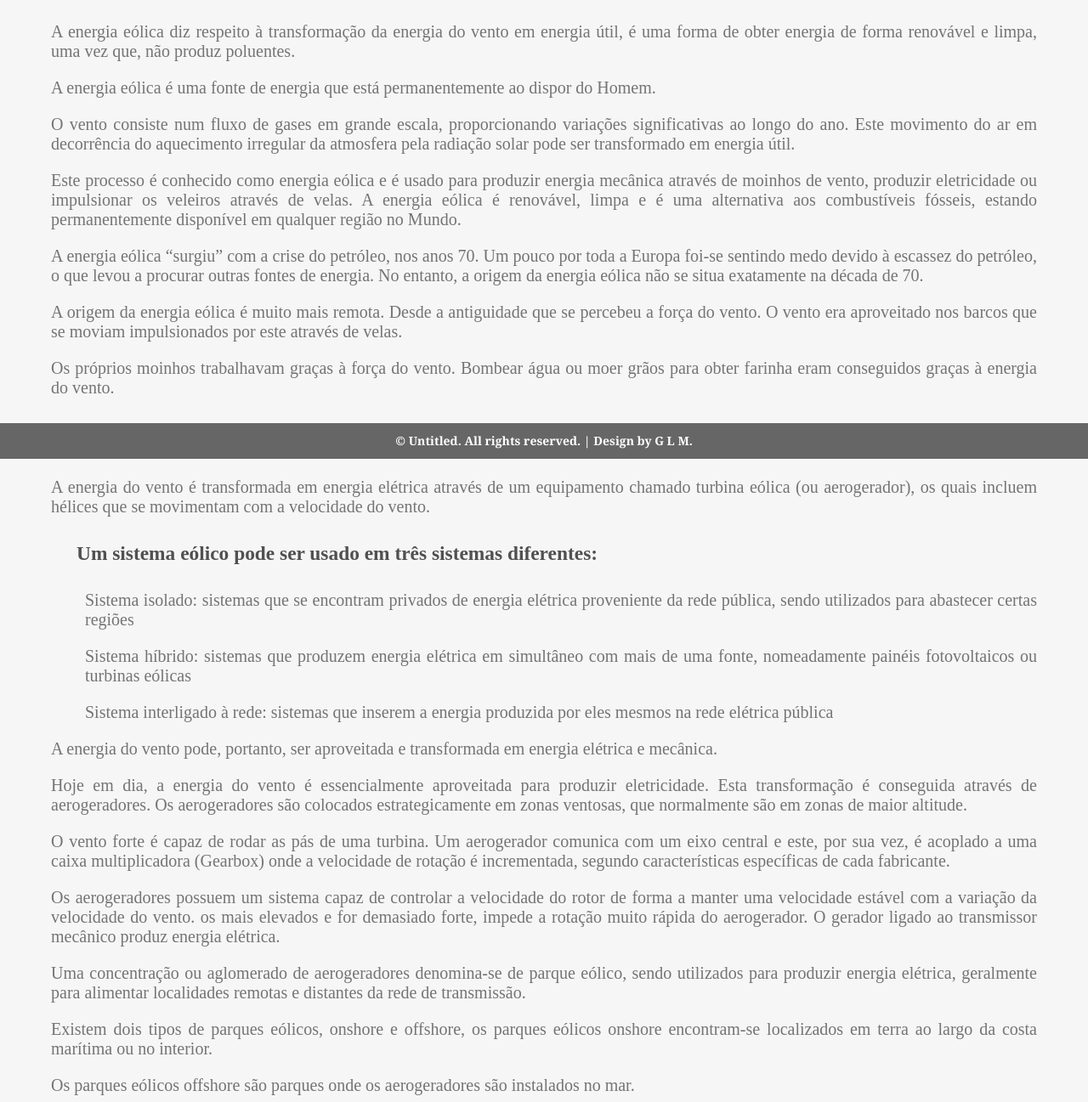
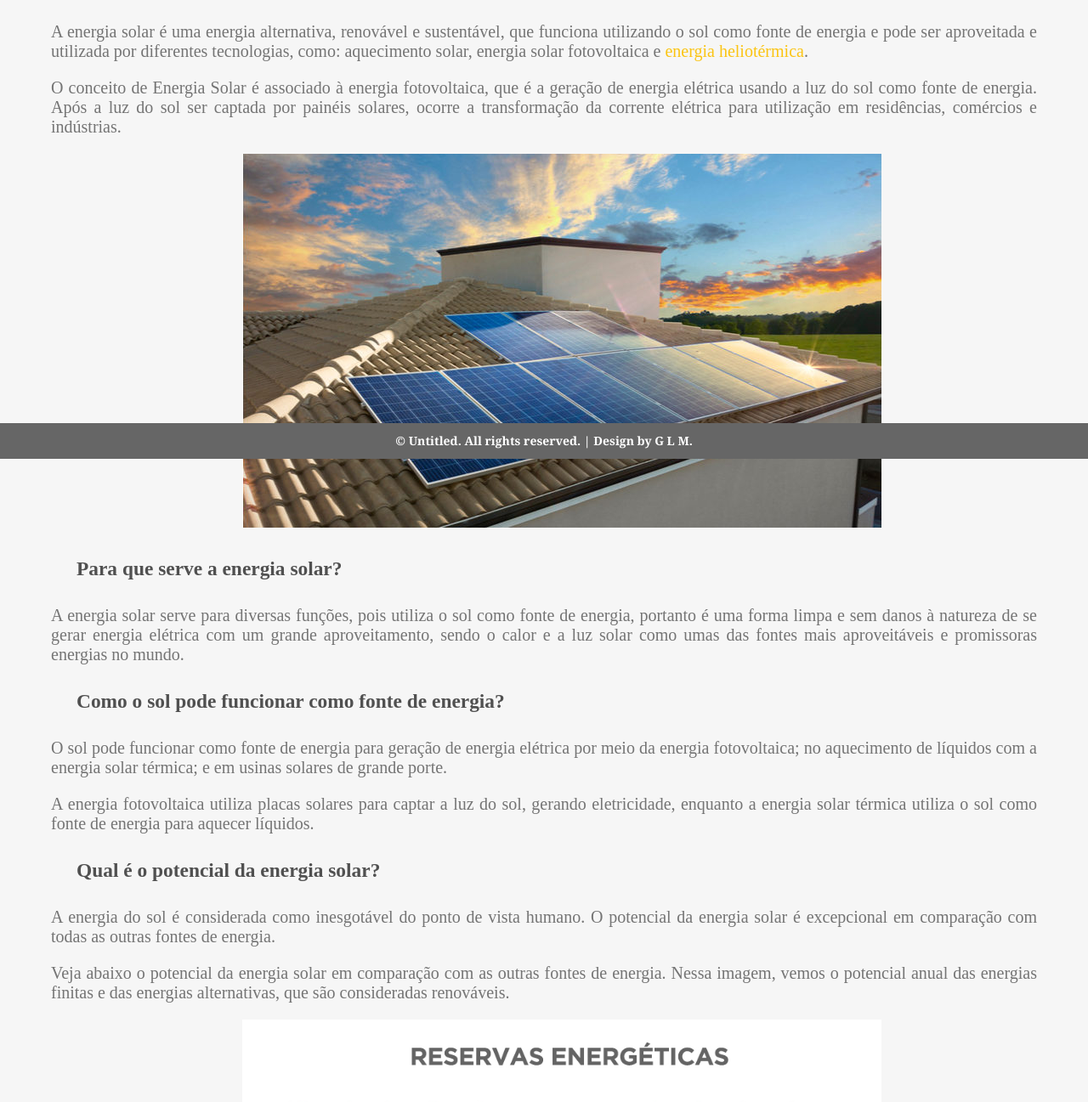
Before and after one commit to lucasbarboza97/lucasbarboza97.github.io, a plain HTML site: page affordable-and-clean-energy/main/solar-energy.html in a window 1280 px wide. Shown: the part 260-1557 px from the top of the page at 85% size. Drawn offline with Linux system fonts and the light colour scheme.

Commit message:
Add files via upload
Corrigido os textos para energia solar e geotérmica.

```diff
--- a/affordable-and-clean-energy/css/energys.css
+++ b/affordable-and-clean-energy/css/energys.css
@@ -25,3 +25,7 @@
     color: rgb(80, 80, 80);
     font-weight: 700;
 }
+
+.link{
+    color: #FBC412;
+}
--- /dev/null
+++ b/affordable-and-clean-energy/css/solar-energy.css
@@ -0,0 +1,5 @@
+.img-solar-energy{
+    width: 752px;
+    height: 440px;
+    margin-left: 225px;
+}
--- a/affordable-and-clean-energy/main/solar-energy.html
+++ b/affordable-and-clean-energy/main/solar-energy.html
@@ -2,6 +2,7 @@
 <html class="home-page">
     <link href="../css/style.css" rel="stylesheet">
     <link href="../css/energys.css" rel="stylesheet">
+    <link href="../css/solar-energy.css" rel="stylesheet">
 
     <head class="head">
         <title> Affordable and clean energy </title>
@@ -24,42 +25,42 @@
 
                 <div class="text-energys">
 
-                    <p>A energia eólica diz respeito à transformação da energia do vento em energia útil, é uma forma de obter energia de forma renovável e limpa, uma vez que, não produz poluentes.</p>
-                    <p>A energia eólica é uma fonte de energia que está permanentemente ao dispor do Homem.</p>
-                    <p>O vento consiste num fluxo de gases em grande escala, proporcionando variações significativas ao longo do ano. Este movimento do ar em decorrência do aquecimento irregular da atmosfera pela radiação solar pode ser transformado em energia útil.</p>
-                    <p>Este processo é conhecido como energia eólica e é usado para produzir energia mecânica através de moinhos de vento, produzir eletricidade ou impulsionar os veleiros através de velas. A energia eólica é renovável, limpa e é uma alternativa aos combustíveis fósseis, estando permanentemente disponível em qualquer região no Mundo.</p>
-                    <p>A energia eólica “surgiu” com a crise do petróleo, nos anos 70. Um pouco por toda a Europa foi-se sentindo medo devido à escassez do petróleo, o que levou a procurar outras fontes de energia. No entanto, a origem da energia eólica não se situa exatamente na década de 70.</p>
-                    <p>A origem da energia eólica é muito mais remota. Desde a antiguidade que se percebeu a força do vento. O vento era aproveitado nos barcos que se moviam impulsionados por este através de velas.</p>
-                    <p>Os próprios moinhos trabalhavam graças à força do vento. Bombear água ou moer grãos para obter farinha eram conseguidos graças à energia do vento.</p>
+                    <p>A energia solar é uma energia alternativa, renovável e sustentável, que funciona utilizando o sol como fonte de energia e pode ser aproveitada e utilizada por diferentes tecnologias, como: aquecimento solar, energia solar fotovoltaica e <a class="link" href="/affordable-and-clean-energy/main/geothermal-energy.html">energia heliotérmica</a>.</p>
+                    <p>O conceito de Energia Solar é associado à energia fotovoltaica, que é a geração de energia elétrica usando a luz do sol como fonte de energia. Após a luz do sol ser captada por painéis solares, ocorre a transformação da corrente elétrica para utilização em residências, comércios e indústrias.</p>
+                    <img class="img-solar-energy" src="../image/painel-solar.jpg">
 
-                    <h2 class="title-text-energy">Como funciona a energia eólica</h2>
+                    <h3 class="title-text-energy">Para que serve a energia solar?</h3>
+                    <p>A energia solar serve para diversas funções, pois utiliza o sol como fonte de energia, portanto é uma forma limpa e sem danos à natureza de se gerar energia elétrica com um grande aproveitamento, sendo o calor e a luz solar como umas das fontes mais aproveitáveis e promissoras energias no mundo.</p>
 
-                    <p>A energia do vento é transformada em energia elétrica através de um equipamento chamado turbina eólica (ou aerogerador), os quais incluem hélices que se movimentam com a velocidade do vento.</p>
+                    <h3 class="title-text-energy">Como o sol pode funcionar como fonte de energia?</h3>
 
-                    <h3 class="title-text-energy">
-                        Um sistema eólico pode ser usado em três sistemas diferentes:
-                    </h3>
+                    <p>O sol pode funcionar como fonte de energia para geração de energia elétrica por meio da energia fotovoltaica; no aquecimento de líquidos com a energia solar térmica; e em usinas solares de grande porte.</p>
+                    <p>A energia fotovoltaica utiliza placas solares para captar a luz do sol, gerando eletricidade, enquanto a energia solar térmica utiliza o sol como fonte de energia para aquecer líquidos.</p>
 
+                    <h3 class="title-text-energy">Qual é o potencial da energia solar?</h3>
+                    <p>A energia do sol é considerada como inesgotável do ponto de vista humano. O potencial da energia solar é excepcional em comparação com todas as outras fontes de energia.</p>
+                    <p>Veja abaixo o potencial da energia solar em comparação com as outras fontes de energia. Nessa imagem, vemos o potencial anual das energias finitas e das energias alternativas, que são consideradas renováveis.</p>
+                    <img class="img-solar-energy" src="../image/o-potencial-da-energia-solar.jpg">
+
+                    <h3 class="title-text-energy">Como a energia solar pode ser aproveitada?</h3>
+                    <p>As alternativas de como a energia solar pode ser aproveitada são: quando utilizada de modo fotovoltaico ou térmico, gerando energia elétrica e térmica, respectivamente. Assim, é possível aproveitá-la por meio da economia da conta de luz ou redução do uso de aparelhos elétricos. Desta forma, você evita desperdício e ajuda o meio ambiente.</p>
+                    <p>A energia solar pode ser aproveitada ao máximo com uma boa alocação e manutenção do sistema que capta a energia, em áreas mais altas da propriedade onde há maior incidência de raios solares.</p>
+                    <p>Saber como a energia solar pode ser aproveitada em todo seu potencial pode evitar grandes desperdícios, bem como garantir uma maior durabilidade para todo o sistema!</p>
+
+                    <h3 class="title-text-energy">Como usar energia solar</h3>
+                    <p>Existem inúmeras formas de aproveitarmos a energia solar, permitindo utilizá-las para o desenvolvimento do nosso país. Assim, é possível explorar sua matriz energética de maneira sustentável, renovável e econômica para:</p>
                     <ul>
-                        <li class="list-energy">
-                            Sistema isolado: sistemas que se encontram privados de energia elétrica proveniente da rede pública, sendo utilizados para abastecer certas regiões
-                        </li>
-                        <li class="list-energy">
-                            Sistema híbrido: sistemas que produzem energia elétrica em simultâneo com mais de uma fonte, nomeadamente painéis fotovoltaicos ou turbinas eólicas
-                        </li>
-                        <li class="list-energy">
-                            Sistema interligado à rede: sistemas que inserem a energia produzida por eles mesmos na rede elétrica pública
-                        </li>
+                        <li>Aquecimento de água;</li>
+                        <li>Geração fotovoltaica de energia elétrica;</li>
+                        <li>Iluminação pública;</li>
+                        <li>Sistemas de uso coletivo, tais como geração de energia elétrica para escolas, postos de saúde e centros comunitários.</li>
+
                     </ul>
+                    <p>Essas práticas são encontradas majoritariamente nas regiões Sul e Sudeste do Brasil, por efeito de suas características climáticas, e em segundo lugar nas regiões Norte e Nordeste, em comunidades isoladas de distribuidoras de energia elétrica.</p>
+                    <p>Além disso, é válido destacar que, embora nosso país possua um grande nível de insolação para a distribuição de energia solar, também possuímos regiões com menores índices. Entretanto, também é possível explorar o potencial energético nessas áreas, basta alcançarmos os incentivos necessários.</p>
 
-                    <p>A energia do vento pode, portanto, ser aproveitada e transformada em energia elétrica e mecânica.</p>
-                    <p>Hoje em dia, a energia do vento é essencialmente aproveitada para produzir eletricidade. Esta transformação é conseguida através de aerogeradores. Os aerogeradores são colocados estrategicamente em zonas ventosas, que normalmente são em zonas de maior altitude.</p>
-                    <p>O vento forte é capaz de rodar as pás de uma turbina. Um aerogerador comunica com um eixo central e este, por sua vez, é acoplado a uma caixa multiplicadora (Gearbox) onde a velocidade de rotação é incrementada, segundo características específicas de cada fabricante.</p>
-                    <p>Os aerogeradores possuem um sistema capaz de controlar a velocidade do rotor de forma a manter uma velocidade estável com a variação da velocidade do vento. os mais elevados e for demasiado forte, impede a rotação muito rápida do aerogerador. O gerador ligado ao transmissor mecânico produz energia elétrica.</p>
-                    <p>Uma concentração ou aglomerado de aerogeradores denomina-se de parque eólico, sendo utilizados para produzir energia elétrica, geralmente para alimentar localidades remotas e distantes da rede de transmissão.</p>
-                    <p>Existem dois tipos de parques eólicos, onshore e offshore, os parques eólicos onshore encontram-se localizados em terra ao largo da costa marítima ou no interior. </p>
-                    <p>Os parques eólicos offshore são parques onde os aerogeradores são instalados no mar.</p>
-
+                    <h3 class="title-text-energy">Quais as principais tecnologias de energia solar?</h3>
+                    <p>Existem as mais variadas formas de aproveitar a energia solar como uma fonte de energia renovável. As principais tecnologias utilizadas são Energia Solar Fotovoltaica, Energia Solar Térmica e Energia Heliotérmica.</p>
                 </div>
 
             </div>
```
Also changed, not shown: affordable-and-clean-energy/css/geothermal-energy.css (added, +7 -0 lines), affordable-and-clean-energy/main/geothermal-energy.html (+37 -28 lines), affordable-and-clean-energy/image/o-potencial-da-energia-solar.jpg (added), affordable-and-clean-energy/image/painel-solar.jpg (added).
